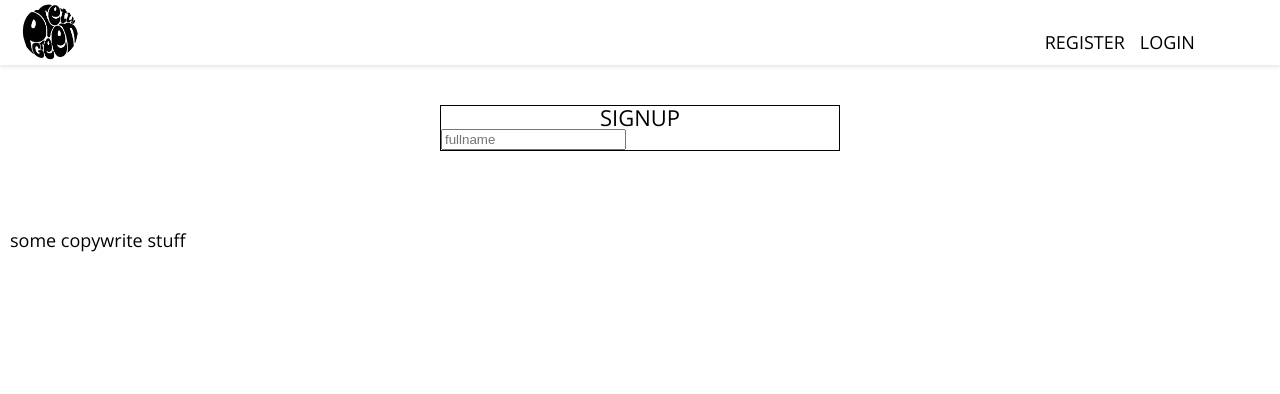
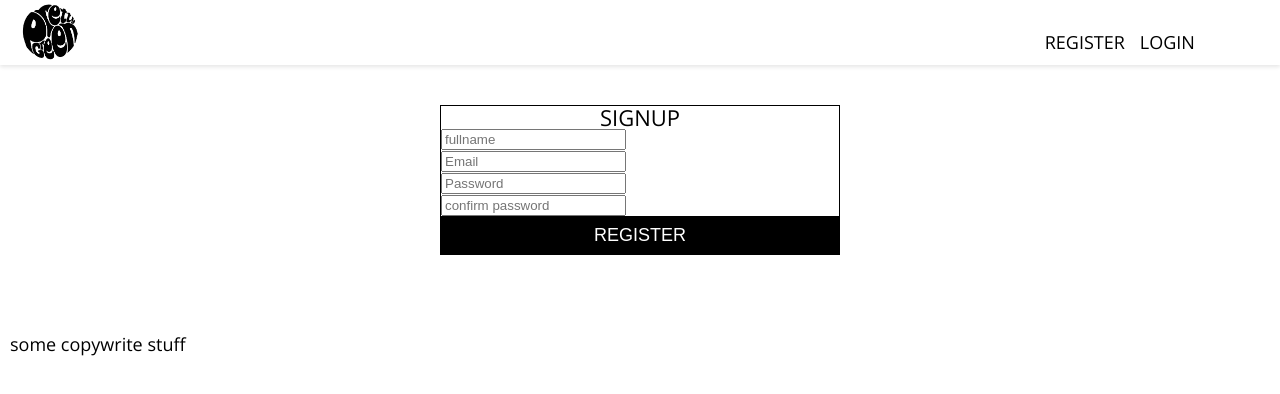
Before and after one commit to AnanoBB/e-shop, a React (Create React App) app: page /registarion in a window 1280 px wide. Shown: the top 394 px of the page. Built offline with nearby package versions, Linux system fonts and the light colour scheme; no server answers.

Commit message:
values added

```diff
--- a/src/components/Signup/index.js
+++ b/src/components/Signup/index.js
@@ -31,7 +31,7 @@ class Signup extends Component{
     }
     render(){
 
-        const {displayName} = this.state;
+        const {displayName,email,password,confirmPassword} = this.state;
         return(
             <div className='signup'>
                 <div className='wrap'>
@@ -45,6 +45,35 @@ class Signup extends Component{
                         onChange={this.handleChange}
                         />
 
+                        <FormInput
+                        type='email'
+                        name = 'email'
+                        value ={email}
+                        placeholder='Email'
+                        onChange={this.handleChange}
+                        />
+
+                    <FormInput
+                        type='password'
+                        name = 'password'
+                        value ={password}
+                        placeholder='Password'
+                        onChange={this.handleChange}
+                        />
+
+                    <FormInput
+                        type='password'
+                        name = 'confirmPassword'
+                        value ={confirmPassword}
+                        placeholder='confirm password'
+                        onChange={this.handleChange}
+                        />
+
+
+                      <Button type='submit'>
+                          Register
+                      </Button>
+
                     </form>
                 </div>
             </div>
```
Also changed, not shown: 1 other file (tests, documents, lock files or other folders).
